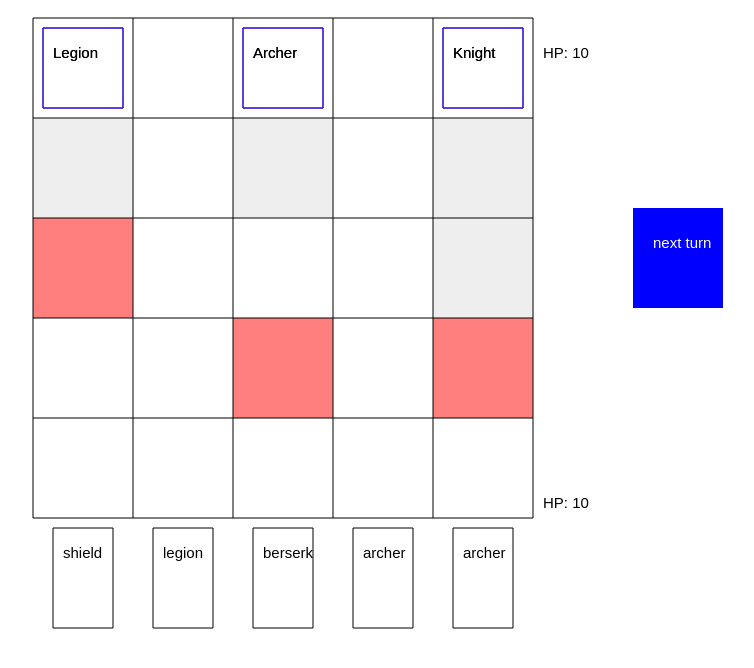
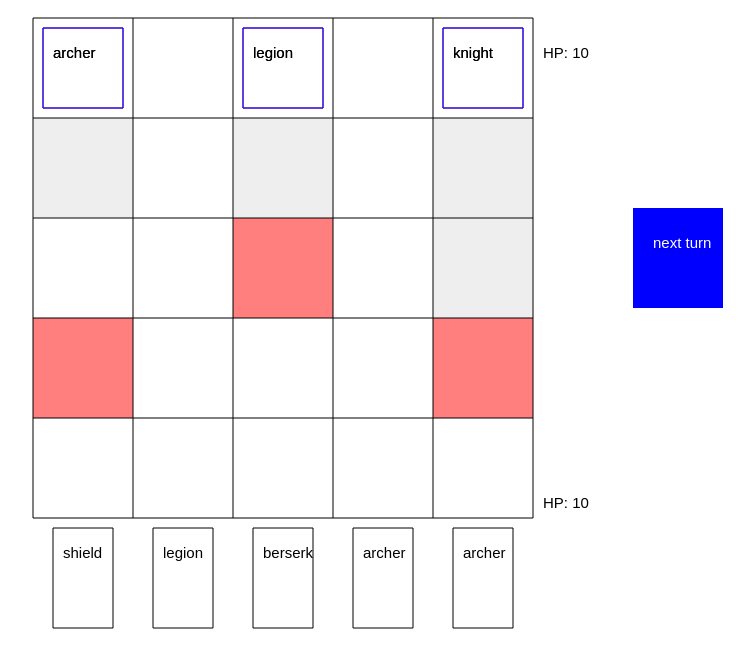
Before and after one commit to jensa/romelike, a plain HTML site: page index.html in a window 1280 px wide. Shown: the whole page, without its empty margins (267-1021 px from the left). Drawn offline with Linux system fonts and the light colour scheme.

Commit message:
full game loop

```diff
--- a/index.html
+++ b/index.html
@@ -24,55 +24,44 @@
         const states = ["choose_card", "consider_card", "other"];
         let currentstate = states[0];
         let drawn = [];
+        let enemyDrawn = [];
         let selectedCard;
         let discard = [];
+        let enemyDiscard = [];
         let combatLog = [];
         let overlainGridBox;
         let overlainTroopBox;
         let enemyHp = 10;
         let yourHp = 10;
         let gameOverText;
-        let troops = [
-          {
-            enemy: true,
-            name: "Legion",
-            attackPattern: [{ x: 0, y: 1 }],
-            movePattern: [{ x: 0, y: 1 }],
-            x: 0,
-            y: 0,
-          },
-          {
-            enemy: true,
-            name: "Archer",
-            attackPattern: [{ x: 0, y: 2 }],
-            movePattern: [{ x: 0, y: 1 }],
-            x: 2,
-            y: 0,
-          },
-          {
-            enemy: true,
-            name: "Knight",
-            attackPattern: [{ x: 0, y: 1 }],
-            movePattern: [
-              { x: 0, y: 1 },
-              { x: 0, y: 1 },
-            ],
-            x: 4,
-            y: 0,
-          },
+        let troops = [];
+        let cards = [
+          makeCard("legion", false),
+          makeCard("legion", false),
+          makeCard("archer", false),
+          makeCard("legion", false),
+          makeCard("archer", false),
+          makeCard("shield", false),
+          makeCard("legion", false),
+          makeCard("berserk", false),
         ];
-        let cards = [
-          makeCard("legion"),
-          makeCard("legion"),
-          makeCard("archer"),
-          makeCard("legion"),
-          makeCard("archer"),
-          makeCard("shield"),
-          makeCard("legion"),
-          makeCard("berserk"),
+
+        let enemyCards = [
+          makeCard("knight", true),
+          makeCard("legion", true),
+          makeCard("archer", true),
+          makeCard("legion", true),
+          makeCard("archer", true),
+          makeCard("shield", true),
+          makeCard("legion", true),
+          makeCard("berserk", true),
         ];
+
         shuffleArray(cards);
+        shuffleArray(enemyCards);
         drawCards(ctx, cards, discard);
+        drawEnemyCards();
+        placeEnemyTroops();
         render();
         function render() {
           renderDrawn(ctx, drawn);
@@ -134,17 +123,28 @@
             let pixelPos = grid2Pixel(movePos);
             lastXmod += moveSquare.x;
             lastYmod += moveSquare.y;
-
-            ctx.fillRect(pixelPos.x, pixelPos.y, 100, 100);
+            if (!overlainTroopBox.enemy) {
+              ctx.fillRect(pixelPos.x, pixelPos.y, 100, 100);
+            } else if (movePos.y < 5) {
+              ctx.fillRect(pixelPos.x, pixelPos.y, 100, 100);
+            }
           });
 
           overlainTroopBox.attackPattern.forEach((attackSquare) => {
             ctx.fillStyle = "rgb(255,0,0,0.5)";
-            let attackPos = grid2Pixel({
+            let attackPos = {
+              x: overlainTroopBox.x + lastXmod + attackSquare.x,
+              y: overlainTroopBox.y + lastYmod + attackSquare.y,
+            };
+            let attackPixelPos = grid2Pixel({
               x: overlainTroopBox.x + lastXmod + attackSquare.x,
               y: overlainTroopBox.y + lastYmod + attackSquare.y,
             });
-            ctx.fillRect(attackPos.x, attackPos.y, 100, 100);
+            if (!overlainTroopBox.enemy) {
+              ctx.fillRect(attackPixelPos.x, attackPixelPos.y, 100, 100);
+            } else if (attackPos.y < 5) {
+              ctx.fillRect(attackPixelPos.x, attackPixelPos.y, 100, 100);
+            }
           });
         }
 
@@ -152,6 +152,7 @@
           ctx.font = "15px Arial";
           ctx.strokeStyle = "red";
           ctx.lineWidth = "1";
+          drawn.sort((a, b) => a.order - b.order);
           drawn.forEach((card, i) => {
             const x = i * 100 + 30;
             ctx.strokeStyle = card.filled ? "red" : "black";
@@ -173,42 +174,80 @@
             shuffleArray(cards);
             drawn = [...drawn, ...cards.splice(0, 5 - drawn.length)];
           }
+          drawn = drawn.map((d, i) => {
+            return { ...d, order: i };
+          });
         }
+
+        function drawEnemyCards() {
+          if (enemyCards.length > 4) {
+            enemyDrawn = enemyCards.splice(0, 5);
+          } else {
+            enemyDrawn = enemyCards.splice(0, enemyCards.length);
+            enemyCards = [...enemyDiscard];
+            enemyDiscard = [];
+            shuffleArray(enemyCards);
+            enemyDrawn = [
+              ...enemyDrawn,
+              ...enemyCards.splice(0, 5 - enemyDrawn.length),
+            ];
+          }
+          enemyDrawn = enemyDrawn.map((d, i) => {
+            return { ...d, order: i };
+          });
+        }
+
         function shuffleArray(array) {
           for (let i = array.length - 1; i > 0; i--) {
             const j = Math.floor(Math.random() * (i + 1));
             [array[i], array[j]] = [array[j], array[i]];
           }
         }
-        function makeCard(n) {
+        function makeCard(n, enemy) {
+          let factor = enemy ? -1 : 1;
           if (n === "legion") {
             return {
+              enemy: enemy,
               name: n,
-              attackPattern: [{ x: 0, y: -1 }],
-              movePattern: [{ x: 0, y: -1 }],
+              attackPattern: [{ x: 0, y: -1 * factor }],
+              movePattern: [{ x: 0, y: -1 * factor }],
             };
           }
           if (n === "archer") {
             return {
+              enemy: enemy,
               name: n,
-              attackPattern: [{ x: 0, y: -2 }],
-              movePattern: [{ x: 0, y: -1 }],
+              attackPattern: [{ x: 0, y: -2 * factor }],
+              movePattern: [{ x: 0, y: -1 * factor }],
             };
           }
           if (n === "shield") {
             return {
+              enemy: enemy,
               name: n,
               attackPattern: [],
-              movePattern: [{ x: 0, y: -1 }],
+              movePattern: [{ x: 0, y: -1 * factor }],
             };
           }
           if (n === "berserk") {
             return {
+              enemy: enemy,
               name: n,
-              attackPattern: [{ x: 0, y: -1 }],
+              attackPattern: [{ x: 0, y: -1 * factor }],
               movePattern: [
-                { x: 0, y: -1 },
-                { x: 0, y: -1 },
+                { x: 0, y: -1 * factor },
+                { x: 0, y: -1 * factor },
+              ],
+            };
+          }
+          if (n === "knight") {
+            return {
+              enemy: enemy,
+              name: n,
+              attackPattern: [{ x: 0, y: -1 * factor }],
+              movePattern: [
+                { x: 0, y: -1 * factor },
+                { x: 0, y: -1 * factor },
               ],
             };
           }
@@ -345,7 +384,10 @@
                     ...selectedCard,
                     ...grid,
                   });
-                  drawn.splice(card, 1);
+                  let selectedCardIndex = drawn.findIndex(
+                    (d) => d.order === selectedCard.order
+                  );
+                  discard.push(drawn.splice(selectedCardIndex, 1)[0]);
                 }
                 currentstate = "choose_card";
               } else {
@@ -358,10 +400,22 @@
           false
         );
 
+        function placeEnemyTroops() {
+          let troopsToPlace = enemyDrawn.splice(0, 3);
+          troopsToPlace.forEach((enemyCard, i) => {
+            let index = i === 0 ? 0 : i === 1 ? 2 : 4;
+            troops.push({ ...enemyCard, x: index, y: 0 });
+          });
+          enemyDiscard.push(...troopsToPlace);
+        }
+
         async function nextTurn() {
+          console.log(enemyDrawn);
+          console.log(enemyDiscard);
           discard = [...discard, ...drawn];
+          enemyDiscard = [...enemyDiscard, ...enemyDrawn];
           drawCards(ctx, cards, discard);
-
+          drawEnemyCards();
           //attack with all troops
           troops.sort((a, b) => b.x - a.x);
           troops.sort((a, b) => (a.enemy ? (b.enemy ? 0 : 1) : -1));
@@ -375,6 +429,7 @@
             endGame();
             return;
           }
+          placeEnemyTroops();
           currentstate = "choose_card";
           cleanAndRender(canvas);
         }
@@ -455,10 +510,6 @@
             .map((p) => {
               let yPos = position.y + p.y;
               let hit = troop.enemy ? yPos > 4 : yPos < 0;
-              if (hit) {
-                console.log(troop);
-                console.log(position);
-              }
               return hit ? 1 : 0;
             })
             .reduce((a, p) => a + p, 0);
```
